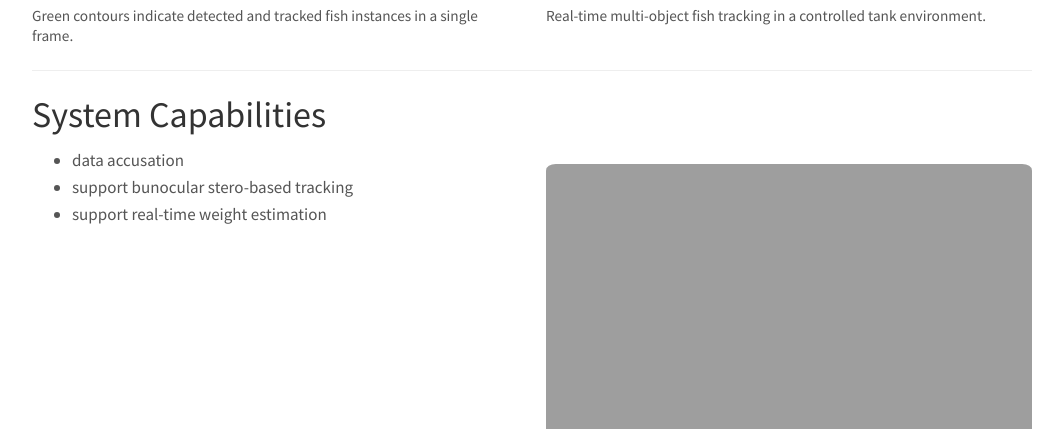
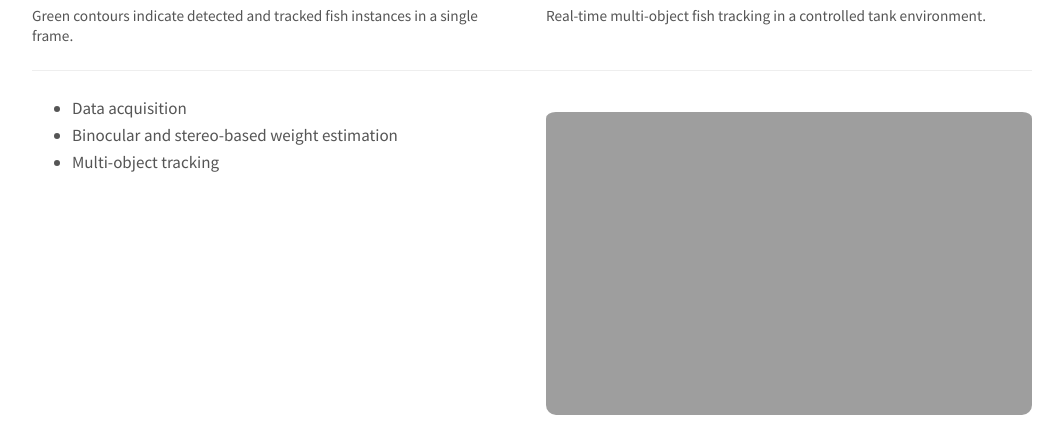
Before and after one commit to WENLU-W/WENLU-W.github.io, a Jekyll site: the page built from docs/_posts/2026-01-30-fish.md, in a window 1280 px wide and 900 px high, scrolled down 362 px, cut to the strip 168-597 px from the top of the window. Shown: the whole strip, without its empty margins (108-1171 px from the left). Built offline with Jekyll 4.4.1, drawn with Linux system fonts in a browser that asks for light colours; nearby versions of some CDN libraries.

Commit message:
Update 2026-01-30-fish.md

```diff
--- a/docs/_posts/2026-01-30-fish.md
+++ b/docs/_posts/2026-01-30-fish.md
@@ -49,7 +49,6 @@ growing patterns.
 
 ---
 
-## System Capabilities
 
 <table style="width:100%; border-collapse:collapse;">
   <colgroup>
@@ -60,12 +59,11 @@ growing patterns.
   <tr>
     <td style="vertical-align:top; padding-right:14px;">
       <ul style="margin-top:0; line-height:1.6;">
-        <li>data accusation</li>
-        <li>support bunocular stero-based tracking</li>
-        <li>support real-time weight estimation</li>
+        <li>Data acquisition</li>
+        <li>Binocular and stereo-based weight estimation </li>
+        <li>Multi-object tracking</li>
       </ul>
     </td>
-
     <td style="vertical-align:top; padding-left:14px;">
       <div style="width:100%; height:320px; border:0px solid #ccc; border-radius:10px; overflow:hidden;">
         <img src="{{ site.url }}{{ site.baseurl }}/images/fish3.png"
@@ -79,9 +77,9 @@ growing patterns.
 
 <table style="width:100%; border-collapse:collapse;">
   <colgroup>
-    <col style="width:33.33%">
-    <col style="width:33.33%">
-    <col style="width:33.33%">
+    <col style="width:40%">
+    <col style="width:40%">
+    <col style="width:20%">
   </colgroup>
 
   <tr>
```
Also changed, not shown: other parts of docs/_posts/2026-01-30-fish.md (+2 -4 lines).
